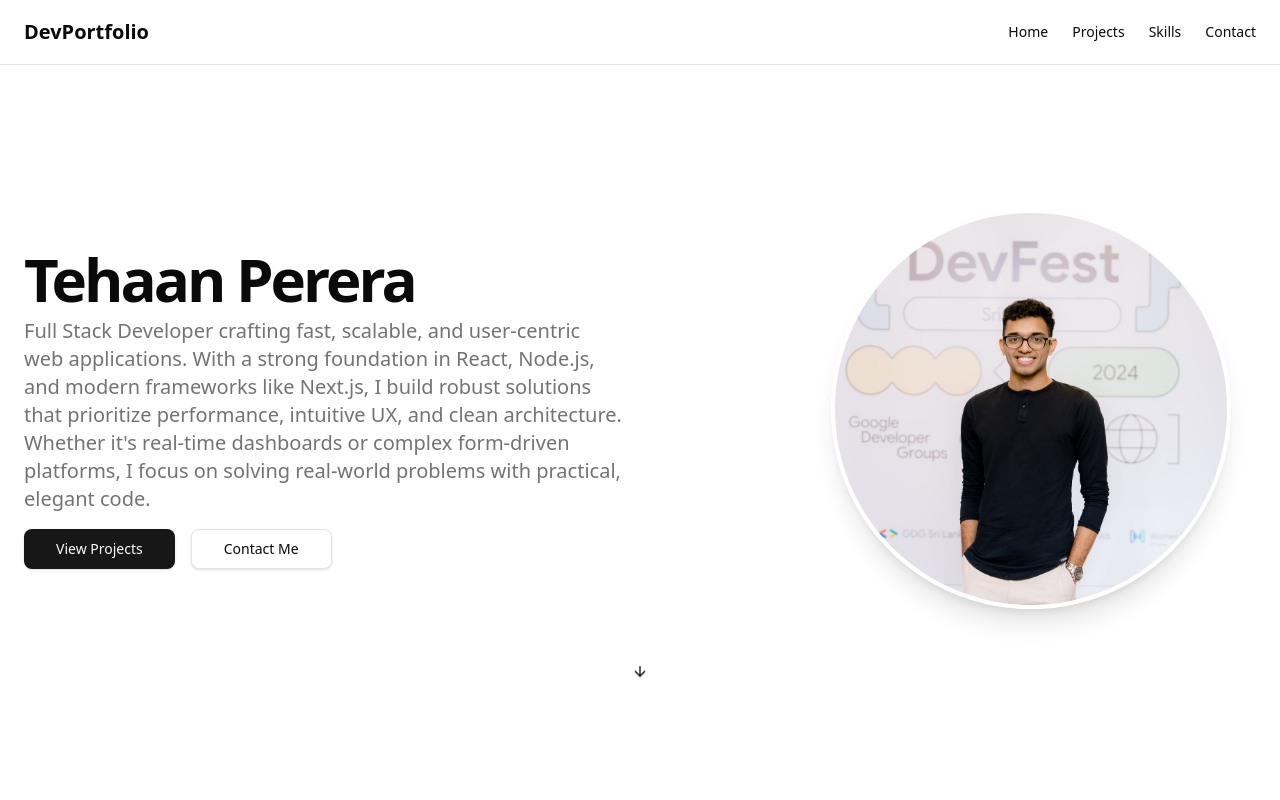
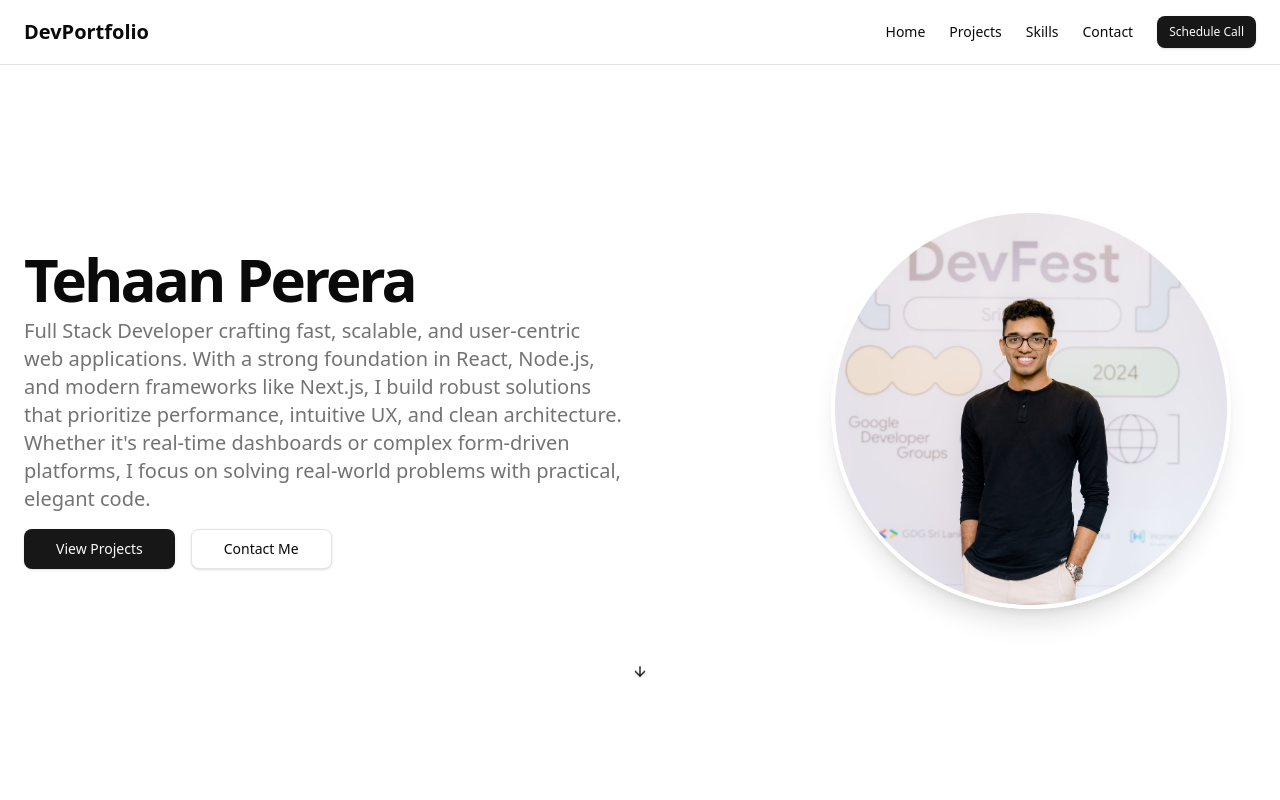
Before and after one commit to tehaandev/dev-portfolio, a Next.js app: page / in a window 1280 px wide. Shown: the top 800 px of the page. Built offline with nearby package versions, Linux system fonts and the light colour scheme.

Commit message:
feat: add Schedule Call button to header and contact section

```diff
--- a/components/contact-section.tsx
+++ b/components/contact-section.tsx
@@ -12,7 +12,14 @@ import {
 } from "@/components/ui/card";
 import { Input } from "@/components/ui/input";
 import { Textarea } from "@/components/ui/textarea";
-import { CheckCircle, Linkedin, Mail, MapPin, Send } from "lucide-react";
+import {
+  CalendarDays,
+  CheckCircle,
+  Linkedin,
+  Mail,
+  MapPin,
+  Send,
+} from "lucide-react";
 import Link from "next/link";
 import { useState } from "react";
 import { useFormSubmitAction } from "@/features/form-submit-query";
@@ -119,10 +126,6 @@ export function ContactSection() {
                 </Link>
               </div>
 
-              {/* <div className="flex items-center gap-3">
-                <Phone className="h-5 w-5 text-muted-foreground" />
-                <p>+1 (555) 123-4567</p>
-              </div> */}
               <div className="flex items-center gap-3">
                 <MapPin className="h-5 w-5 text-muted-foreground" />
                 <p>Sri Lanka</p>
@@ -136,6 +139,17 @@ export function ContactSection() {
                   rel="noopener noreferrer"
                 >
                   <p>in/tehaan-perera</p>
+                </Link>
+              </div>
+
+              <div className="flex items-center gap-3">
+                <CalendarDays className="h-5 w-5 text-muted-foreground" />
+                <Link
+                  href={"https://calendar.app.google/7VhtRKka3953z2hq5"}
+                  target="_blank"
+                  rel="noopener noreferrer"
+                >
+                  <p>Schedule a Call</p>
                 </Link>
               </div>
             </CardContent>
--- a/components/header.tsx
+++ b/components/header.tsx
@@ -3,6 +3,7 @@
 import { useState } from "react";
 import Link from "next/link";
 import { Menu, X } from "lucide-react";
+import { Button } from "@/components/ui/button";
 
 export function Header() {
   const [isMenuOpen, setIsMenuOpen] = useState(false);
@@ -28,8 +29,12 @@ export function Header() {
         </button>
 
         {/* Desktop navigation */}
-        <nav className="hidden md:flex gap-6">
-          <Link href="#hero" className="text-sm font-medium hover:text-primary">
+        <div className="hidden md:flex items-center gap-6">
+          <nav className="flex gap-6">
+            <Link
+              href="#hero"
+              className="text-sm font-medium hover:text-primary"
+            >
               Home
             </Link>
             <Link
@@ -51,11 +56,21 @@ export function Header() {
               Contact
             </Link>
           </nav>
+          <Button size="sm" asChild>
+            <Link
+              href="https://calendar.app.google/7VhtRKka3953z2hq5"
+              target="_blank"
+              rel="noopener noreferrer"
+            >
+              Schedule Call
+            </Link>
+          </Button>
+        </div>
 
         {/* Mobile navigation */}
         {isMenuOpen && (
           <div className="absolute top-16 left-0 right-0 bg-background border-b md:hidden">
-            <nav className="flex flex-col p-4">
+            <nav className="flex flex-col p-4 space-y-2">
               <Link
                 href="#hero"
                 className="py-2 text-sm font-medium hover:text-primary"
@@ -84,6 +99,16 @@ export function Header() {
               >
                 Contact
               </Link>
+              <Button size="sm" asChild className="mt-2">
+                <Link
+                  href="https://calendar.app.google/7VhtRKka3953z2hq5"
+                  target="_blank"
+                  rel="noopener noreferrer"
+                  onClick={() => setIsMenuOpen(false)}
+                >
+                  Schedule Call
+                </Link>
+              </Button>
             </nav>
           </div>
         )}
```
Lines whose indentation alone changed are shown as unchanged.
